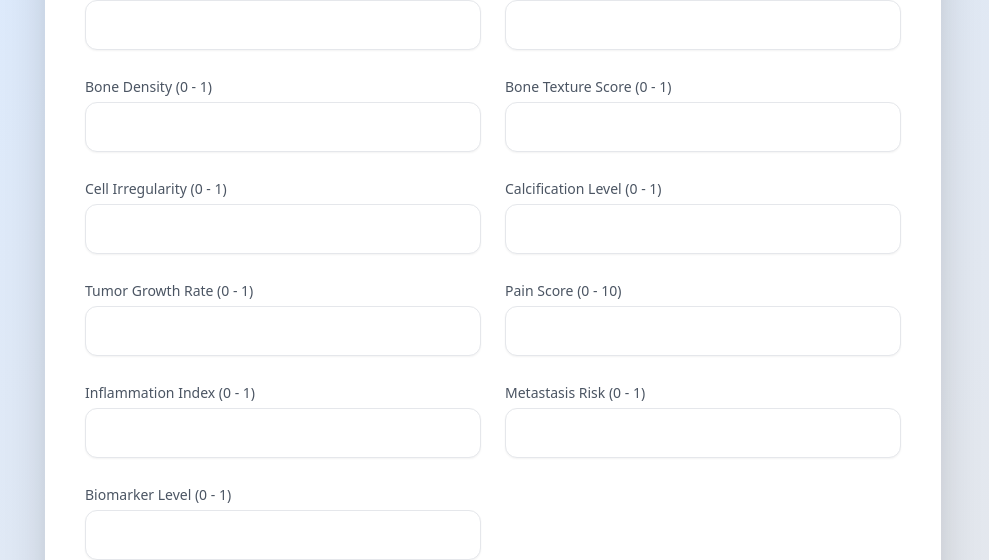
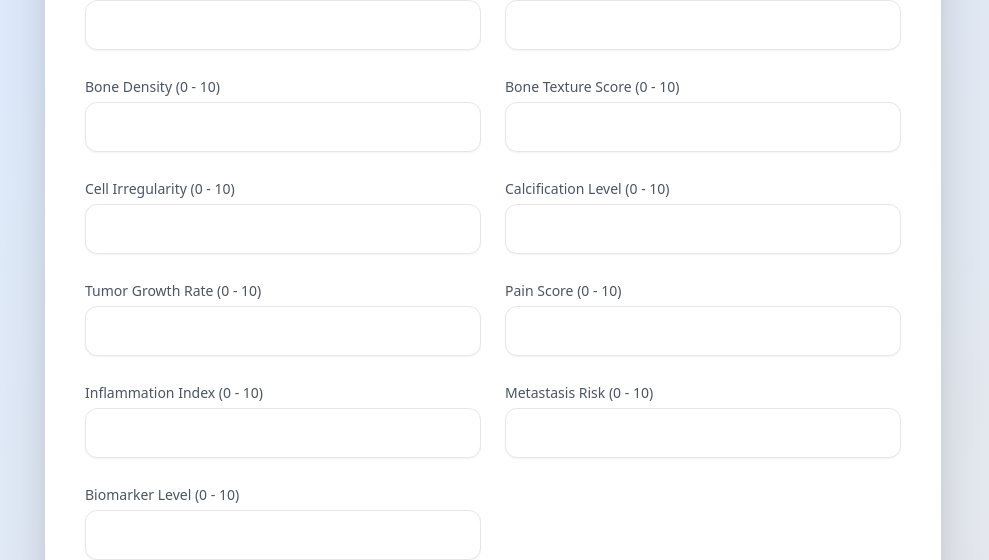
Before and after one commit to Devpaliya/Bone_tumor_detection, a React (Create React App) app in the folder frontend/: page / in a window 1280 px wide. Shown: the part 196-756 px from the top of the page, without its empty margins (147-1136 px from the left). Built offline with nearby package versions, Linux system fonts and the light colour scheme.

Commit message:
final backend with mongodb

```diff
--- a/frontend/src/App.js
+++ b/frontend/src/App.js
@@ -5,15 +5,15 @@ function App() {
   const fieldInfo = {
     age: "Age (years)",
     tumor_size_mm: "Tumor Size (mm)",
-    bone_density: "Bone Density (0 - 1)",
-    bone_texture_score: "Bone Texture Score (0 - 1)",
-    cell_irregularity: "Cell Irregularity (0 - 1)",
-    calcification_level: "Calcification Level (0 - 1)",
-    tumor_growth_rate: "Tumor Growth Rate (0 - 1)",
+    bone_density: "Bone Density (0 - 10)",
+    bone_texture_score: "Bone Texture Score (0 - 10)",
+    cell_irregularity: "Cell Irregularity (0 - 10)",
+    calcification_level: "Calcification Level (0 - 10)",
+    tumor_growth_rate: "Tumor Growth Rate (0 - 10)",
     pain_score: "Pain Score (0 - 10)",
-    inflammation_index: "Inflammation Index (0 - 1)",
-    metastasis_risk: "Metastasis Risk (0 - 1)",
-    biomarker_level: "Biomarker Level (0 - 1)"
+    inflammation_index: "Inflammation Index (0 - 10)",
+    metastasis_risk: "Metastasis Risk (0 - 10)",
+    biomarker_level: "Biomarker Level (0 - 10)"
   };
 
   const [form, setForm] = useState({
@@ -45,12 +45,15 @@ function App() {
       );
 
       const res = await axios.post(
-        "http://127.0.0.1:8000/predict",
+        "https://bone-tumor-detection-vj6v.onrender.com/predict",
         formattedData
       );
 
+      console.log("API RESPONSE:", res.data); // debug
+
       setResult(res.data);
     } catch (err) {
+      console.error(err);
       alert("Error connecting to backend");
     }
     setLoading(false);
@@ -82,6 +85,8 @@ function App() {
                 name={key}
                 value={form[key]}
                 onChange={handleChange}
+                min={key === "age" ? 0 : 0}
+                max={key === "age" ? 120 : 10}
                 className="w-full mt-1 p-3 border rounded-xl focus:outline-none focus:ring-2 focus:ring-blue-500 shadow-sm"
               />
             </div>
@@ -98,26 +103,32 @@ function App() {
           {loading ? "Analyzing..." : "Predict Tumor"}
         </button>
 
-        {/* RESULT */}
+        {/* RESULT DISPLAY */}
         {result && (
           <div className="mt-8 p-6 rounded-2xl shadow bg-gray-50 border text-center">
 
             <h2 className="text-2xl font-bold">
-              {result.result === "Malignant" ? "⚠️" : "✅"} Result:{" "}
+              {(result.prediction || result.result) === "Malignant" ? "⚠️" : "✅"} Result:{" "}
               <span
                 className={
-                  result.result === "Malignant"
+                  (result.prediction || result.result) === "Malignant"
                     ? "text-red-600"
                     : "text-green-600"
                 }
               >
-                {result.result}
+                {result.prediction || result.result || "No result"}
               </span>
             </h2>
 
-            <div className="mt-4 flex justify-between text-gray-700 text-lg">
-              <p>Confidence: {result.confidence}%</p>
-              <p>Risk: {result.risk}</p>
+            {/* OPTIONAL DETAILS */}
+            <div className="mt-4 text-gray-700">
+              {result.confidence && <p>Confidence: {result.confidence}%</p>}
+              {result.risk && <p>Risk: {result.risk}</p>}
+            </div>
+
+            {/* DEBUG OUTPUT */}
+            <div className="mt-4 bg-black text-green-400 p-3 rounded text-left text-sm">
+              <pre>{JSON.stringify(result, null, 2)}</pre>
             </div>
 
           </div>
--- a/frontend/src/index.js
+++ b/frontend/src/index.js
@@ -1,17 +1,6 @@
-import React from 'react';
-import ReactDOM from 'react-dom/client';
-import './index.css';
-import App from './App';
-import reportWebVitals from './reportWebVitals';
-
-const root = ReactDOM.createRoot(document.getElementById('root'));
-root.render(
-  <React.StrictMode>
-    <App />
-  </React.StrictMode>
-);
-
-// If you want to start measuring performance in your app, pass a function
-// to log results (for example: reportWebVitals(console.log))
-// or send to an analytics endpoint. Learn more: https://bit.ly/CRA-vitals
-reportWebVitals();
+import React from "react";
+import ReactDOM from "react-dom/client";
+import App from "./App";
+import "./index.css";
+const root = ReactDOM.createRoot(document.getElementById("root"));
+root.render(<App />);
```
Also changed, not shown: 2 other files (tests, documents, lock files or other folders).
